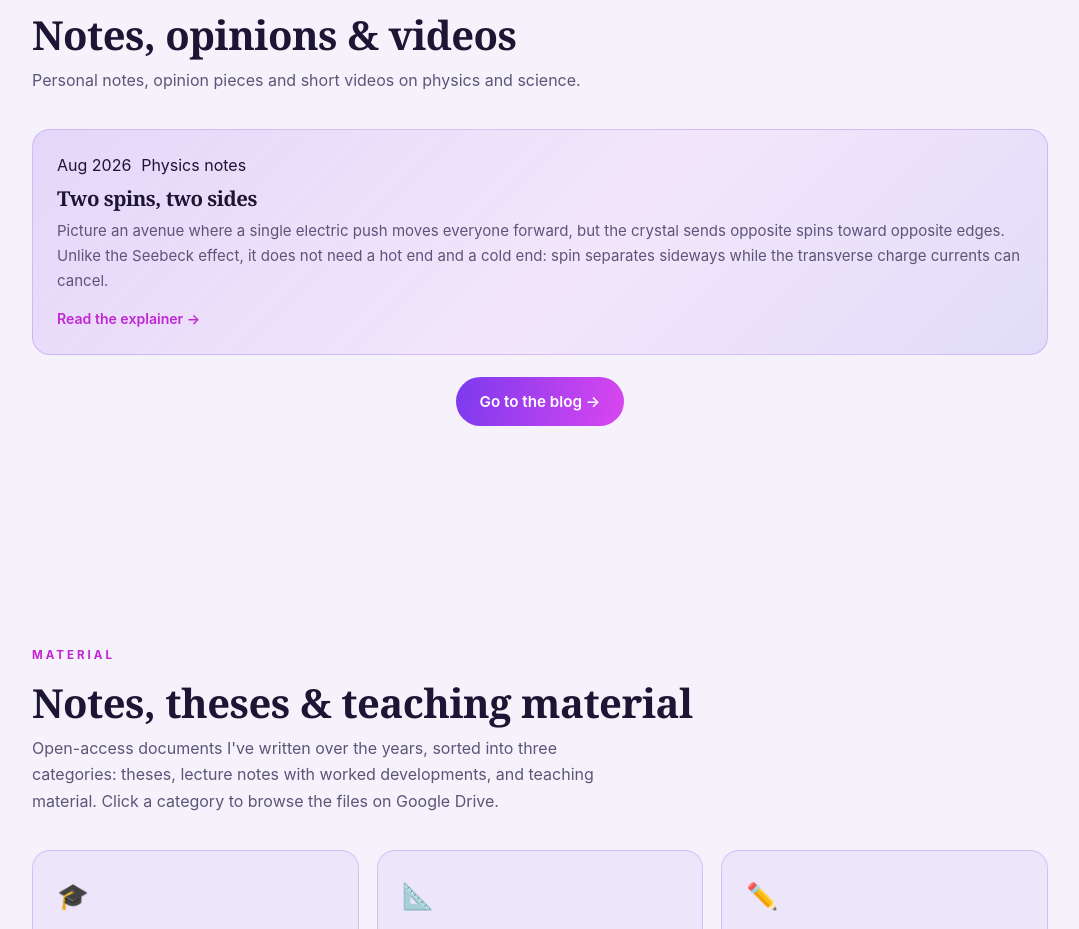
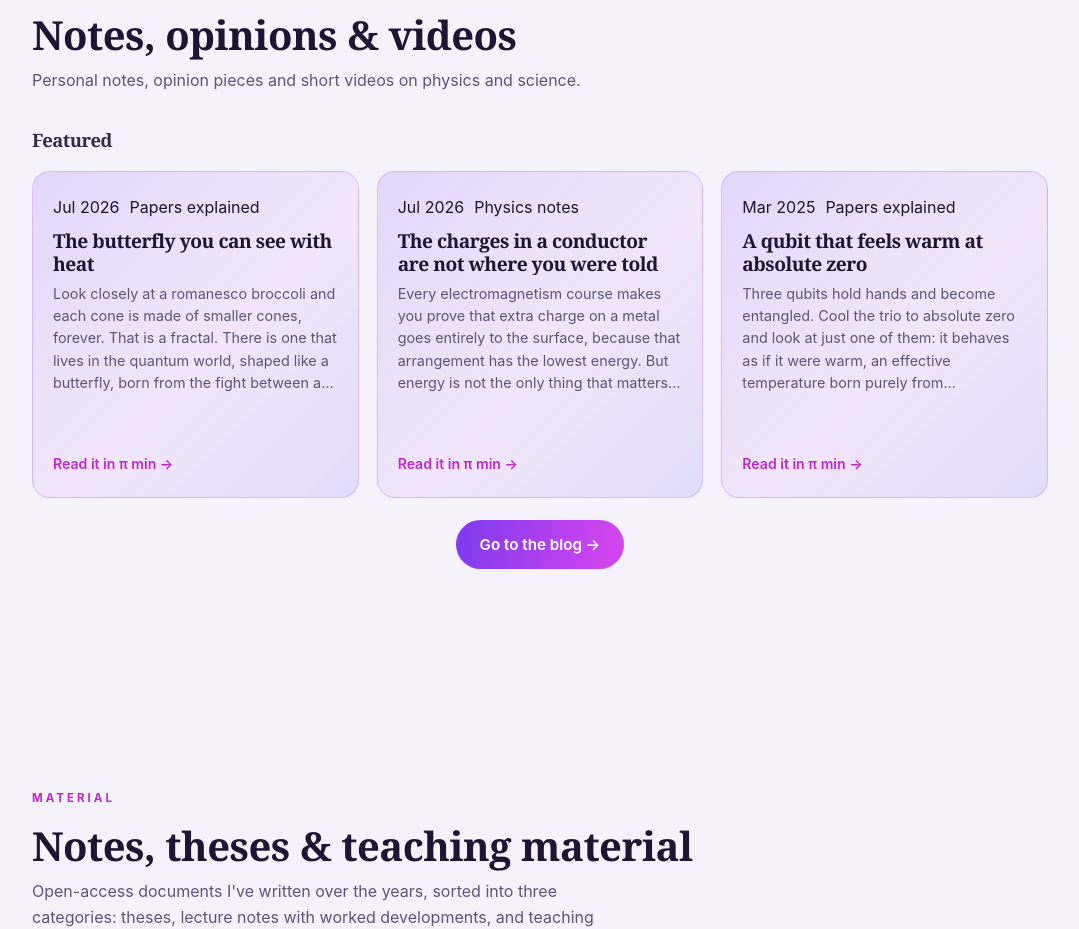
Before and after one commit to bastiancastorene/castorene-web, a plain HTML site: page index.html in a window 1280 px wide. Shown: the part 2711-3640 px from the top of the page, without its empty margins (100-1179 px from the left). Drawn offline with Linux system fonts and the light colour scheme; animation ran at ten frames a second.

Commit message:
Show featured blog posts on homepage

```diff
--- a/app.js
+++ b/app.js
@@ -340,7 +340,7 @@ document.addEventListener('click', function(e){
   upd();
 })();
 
-/* ---------- último post del blog en la portada ---------- */
+/* ---------- posts destacados del blog en la portada ---------- */
 (function(){
   var box=document.getElementById('homeblog');
   if(!box || !window.POSTS || !window.POSTS.length) return;
@@ -348,14 +348,21 @@ document.addEventListener('click', function(e){
   function esc(s){return String(s).replace(/&/g,'&amp;').replace(/</g,'&lt;').replace(/>/g,'&gt;');}
   function ml(o){ if(!o) return ''; if(typeof o==='string') return esc(o);
     return L.map(function(l){return '<span class="lang-'+l+'">'+esc(o[l]||o.en||'')+'</span>';}).join(''); }
-  var p=window.POSTS.slice().sort(function(a,b){return String(b.date||'').localeCompare(String(a.date||''));})[0];
-  var first={}; L.forEach(function(l){ first[l]=String((p.body&&(p.body[l]||p.body.en))||'').split('\n')[0]; });
-  var go=p.link?p.link.label:{en:'Read more',es:'Leer más',de:'Mehr lesen',zh:'阅读更多'};
-  box.innerHTML='<a class="hbpost" href="'+(p.link?p.link.url:'/blog')+'">'+
-    '<div class="pmeta"><span class="pdate">'+ml(p.dateLabel||p.date)+'</span>'+
-    (p.category?'<span class="pcat">'+ml(p.category)+'</span>':'')+'</div>'+
-    '<h3>'+ml(p.title)+'</h3><p>'+ml(first)+'</p>'+
-    '<span class="hbgo">'+ml(go)+' &rarr;</span></a>';
+  function card(p){
+    var first={};
+    L.forEach(function(l){ first[l]=String((p.body&&(p.body[l]||p.body.en))||'').split('\n')[0]; });
+    var go=p.link?p.link.label:{en:'Read more',es:'Leer más',de:'Mehr lesen',zh:'阅读更多'};
+    return '<a class="hbpost" href="'+(p.link?p.link.url:'/blog')+'">'+
+      '<div><div class="pmeta"><span class="pdate">'+ml(p.dateLabel||p.date)+'</span>'+
+      (p.category?'<span class="pcat">'+ml(p.category)+'</span>':'')+'</div>'+
+      '<h3>'+ml(p.title)+'</h3><p>'+ml(first)+'</p></div>'+
+      '<span class="hbgo">'+ml(go)+' &rarr;</span></a>';
+  }
+  var posts=window.POSTS.slice().sort(function(a,b){return String(b.date||'').localeCompare(String(a.date||''));});
+  var featured=posts.filter(function(p){return p.featured;});
+  if(!featured.length) return;
+  box.innerHTML='<h3 class="subhead homeblog-head"><span class="lang-en">Featured</span><span class="lang-es">Destacados</span><span class="lang-de">Highlights</span><span class="lang-zh">精选</span></h3>'+
+    '<div class="hbgrid">'+featured.map(card).join('')+'</div>';
 })();
 
 /* ---------- "What's new": 4 items, or the whole month if it has more ---------- */
--- a/styles.css
+++ b/styles.css
@@ -687,17 +687,23 @@ html[data-theme="light"] .peek{background:linear-gradient(to top,var(--bg) 10%,r
 @media(prefers-reduced-motion:reduce){.peek-svg .pk1,.peek-svg .pk2{animation:none}}
 @media(max-width:760px){.peek{height:108px;padding-bottom:12px}.peek-svg{width:48px}}
 
-/* ===== Últimos posts en la portada ===== */
-.hbpost{display:block;padding:22px 24px;border-radius:var(--radius);border:1px solid var(--panel-brd);
+/* ===== Posts destacados en la portada ===== */
+.homeblog-head{margin:0 0 20px}
+.hbgrid{display:grid;grid-template-columns:repeat(3,minmax(0,1fr));gap:18px}
+.hbpost{display:flex;flex-direction:column;justify-content:space-between;aspect-ratio:1/1;min-width:0;min-height:0;overflow:hidden;padding:22px 20px;border-radius:var(--radius);border:1px solid var(--panel-brd);
   background:linear-gradient(135deg,rgba(124,58,237,.14),rgba(217,70,239,.07) 55%,rgba(79,70,229,.12));
   transition:transform .25s ease, border-color .3s ease, box-shadow .3s ease}
 .hbpost:hover{transform:translateY(-4px);border-color:rgba(168,120,255,.45);
   box-shadow:0 20px 48px -22px rgba(217,70,239,.55)}
 .hbpost .pmeta{display:flex;gap:10px;align-items:center;margin-bottom:8px}
-.hbpost h3{font-family:Georgia,serif;font-size:1.28rem;margin:0 0 8px;color:var(--txt)}
-.hbpost p{color:var(--muted);font-size:.94rem;line-height:1.65;margin:0}
+.hbpost h3{font-family:Georgia,serif;font-size:1.2rem;margin:0 0 8px;color:var(--txt);display:-webkit-box;-webkit-box-orient:vertical;-webkit-line-clamp:3;overflow:hidden}
+.hbpost p{color:var(--muted);font-size:.9rem;line-height:1.55;margin:0;display:-webkit-box;-webkit-box-orient:vertical;-webkit-line-clamp:5;overflow:hidden}
 .hbpost .hbgo{display:inline-block;margin-top:14px;color:var(--accent);font-weight:600;font-size:.88rem}
 .hbpost:hover .hbgo{text-shadow:0 0 14px rgba(217,70,239,.6)}
+@media(max-width:760px){
+  .hbgrid{grid-template-columns:repeat(3,minmax(250px,78vw));overflow-x:auto;scroll-snap-type:x proximity;padding-bottom:8px}
+  .hbpost{scroll-snap-align:start}
+}
 
 /* ===== Botón "Explicación" en publicaciones con blog asociado ===== */
 .pub .links a.explain{border-color:transparent;color:#fff;font-weight:600;
```
